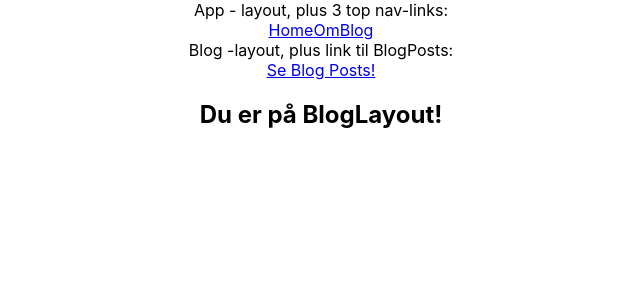
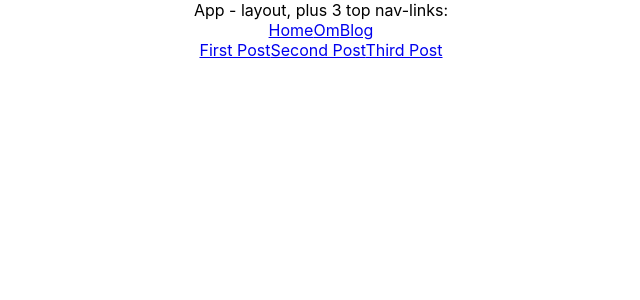
Before and after one commit to nkped/routing-eksperimenter, a React (Create React App) app: page /blog in a window 1280 px wide. Shown: the top 300 px of the page, without its empty margins (319-959 px from the left). Built offline with nearby package versions, Linux system fonts and the light colour scheme.

Commit message:
Blog-nav virker

```diff
--- a/src/data.js
+++ b/src/data.js
@@ -4,5 +4,6 @@ let blogPosts = [
   { name: "Third Post", number: 3 },
 ];
 
-
-export default function getBlogPosts();
+export function getBlogPosts() {
+  return blogPosts;
+}
--- a/src/routes/blog.jsx
+++ b/src/routes/blog.jsx
@@ -1,16 +1,17 @@
-import { Outlet } from "react-router";
 import { Link } from "react-router-dom";
+import { getBlogPosts } from "../data";
 
-function Blog() {
+export default function Blog() {
+  let blogPosts = getBlogPosts();
   return (
     <div>
-      Blog -layout, plus link til BlogPosts:
-      <main>
-        <Link to="blogpost">Se Blog Posts!</Link>
-      </main>
-      <Outlet />
+      <nav>
+        {blogPosts.map((blogPost) => (
+          <Link to={`/blog/${blogPost.number}`} key={blogPost.number}>
+            {blogPost.name}
+          </Link>
+        ))}
+      </nav>
     </div>
   );
 }
-
-export default Blog;
```
